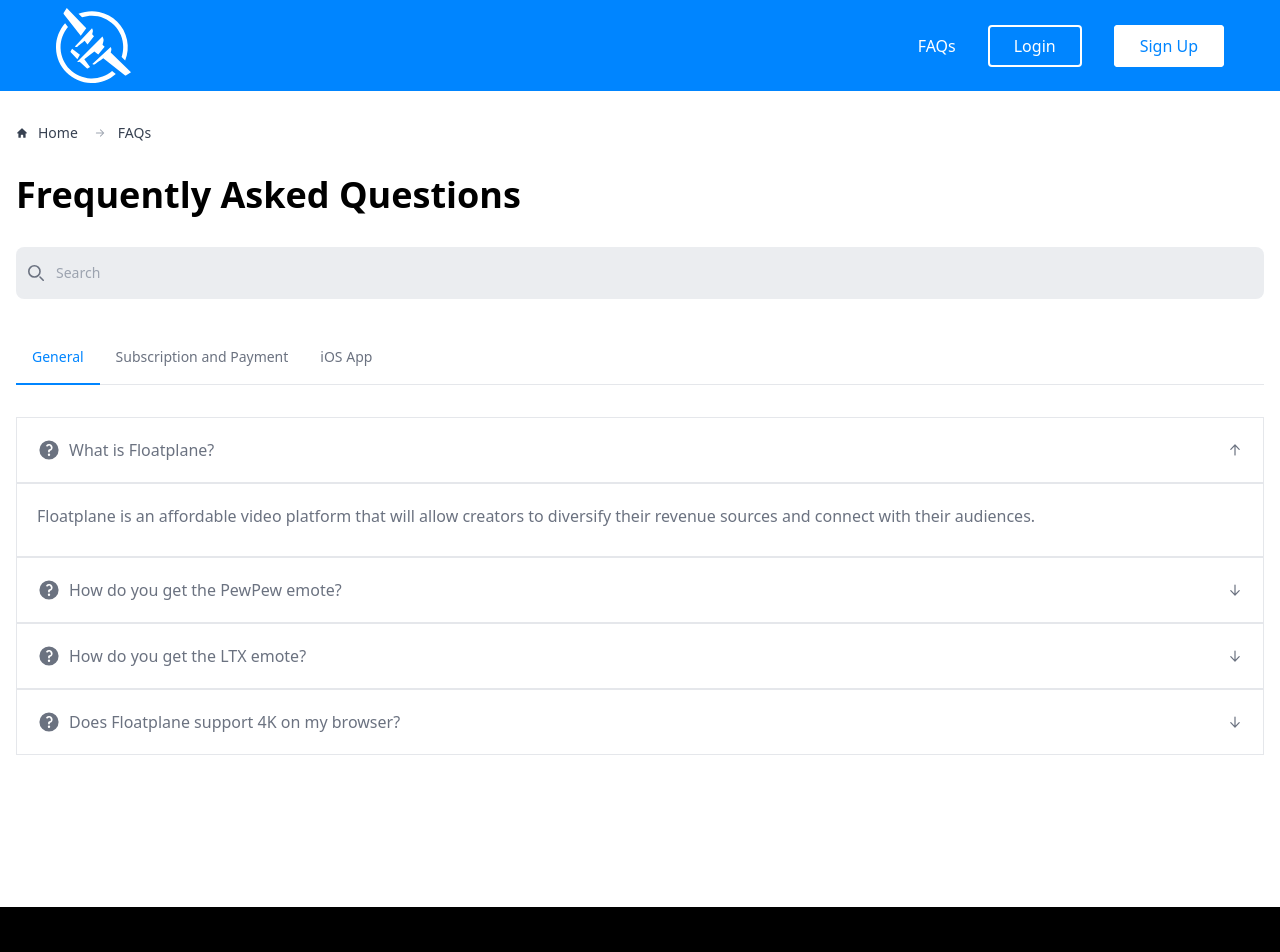
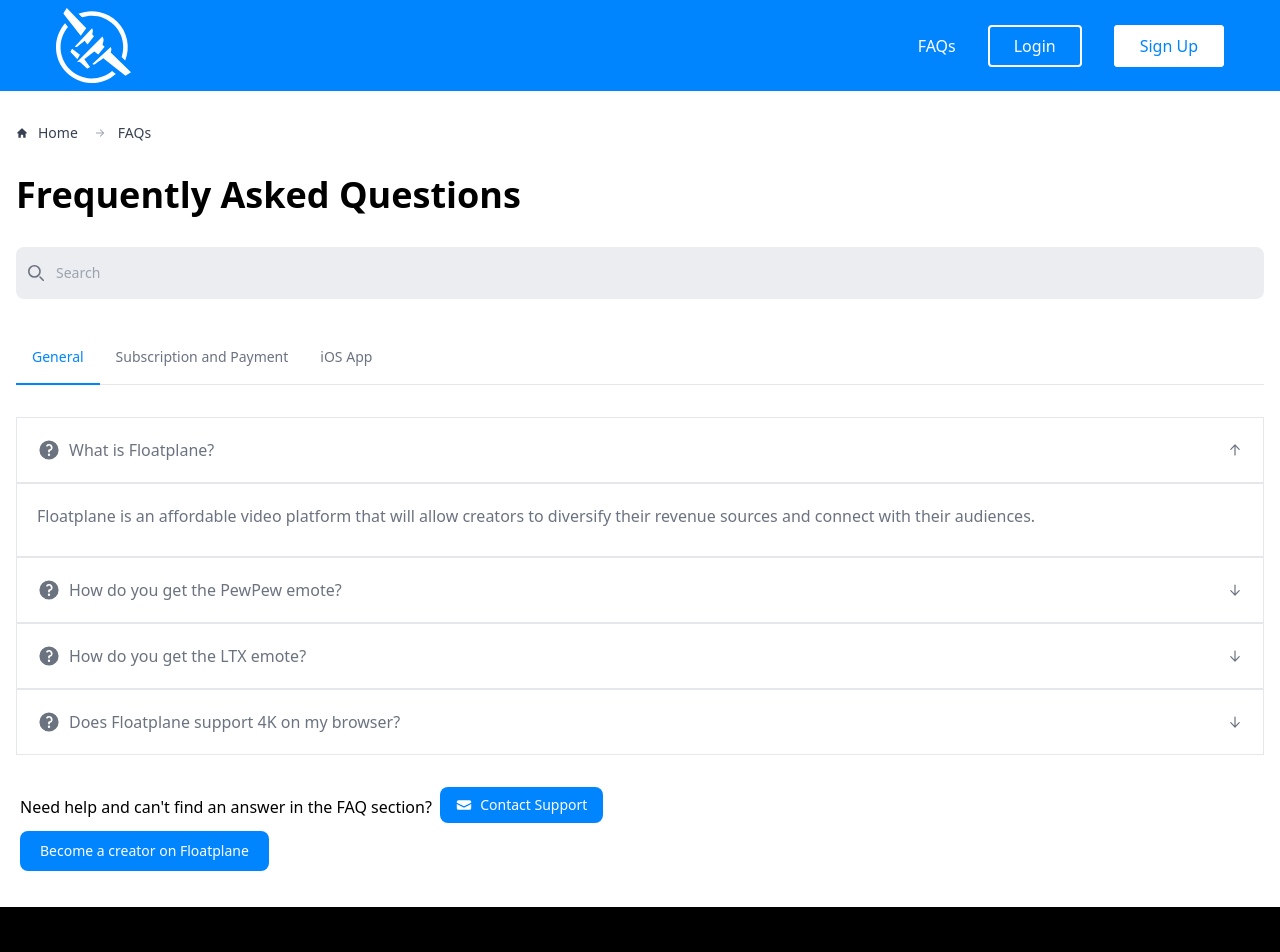
Before and after one commit to AlyAbdulah/floatplane-redesign, a Next.js app: page /support in a window 1280 px wide. Shown: the top 952 px of the page. Built offline with nearby package versions, Linux system fonts and the light colour scheme.

Commit message:
Added Missin Detail on Support Page.

```diff
--- a/app/support/page.tsx
+++ b/app/support/page.tsx
@@ -1,4 +1,5 @@
 import { FAQContent } from "@/components/faq-content";
+import { EnvelopeIcon } from "@heroicons/react/20/solid";
 
 export default function Support() {
   return (
@@ -7,6 +8,16 @@
           Frequently Asked Questions
         </h1>
         <FAQContent />
+        <div className="px-1">
+          <span>Need help and can&apos;t find an answer in the FAQ section? &nbsp;</span>
+          <button className="text-white bg-primary hover:bg-primary/75 font-medium rounded-lg text-sm px-4 py-2 text-center inline-flex items-center mr-2">
+            <EnvelopeIcon className="w-4 h-4 mr-2 text-white" />
+            Contact Support
+          </button>
+          <div className="mt-2">
+            <button className="text-white bg-primary hover:bg-primary/75 font-medium rounded-lg text-sm px-5 py-2.5 mr-2 mb-2 focus:outline-none">Become a creator on Floatplane</button>
+          </div>
+        </div>
     </>
   );
 }
```
